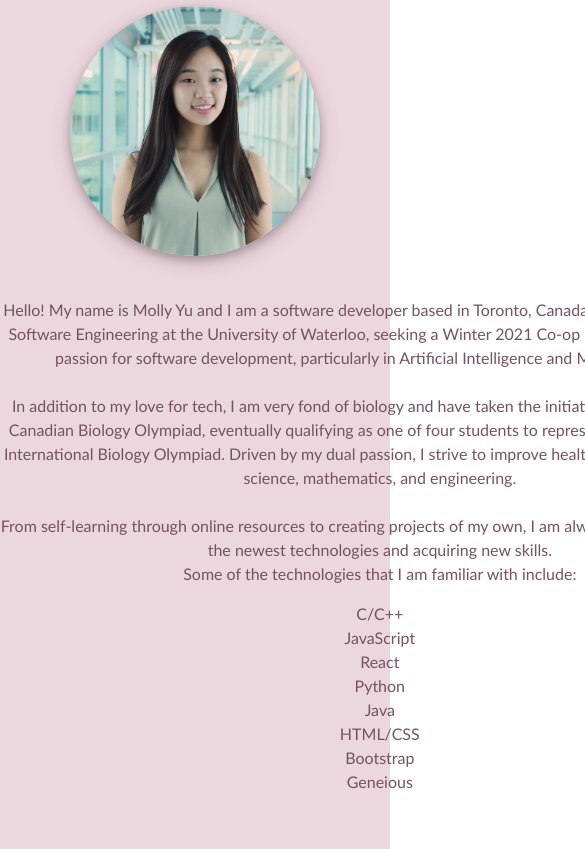
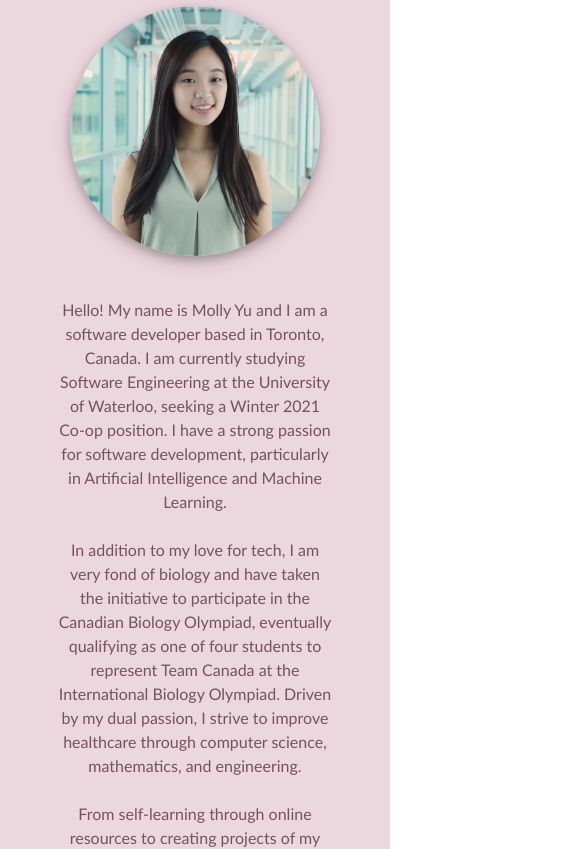
Before and after one commit to molly-yu/react-bootstrap, a React (Create React App) app: page /about in a window 390 px wide. Shown: the part 1019-1868 px from the top of the page, 585 px wide, since content can reach past the window. Built offline with nearby package versions, Linux system fonts and the light colour scheme.

Commit message:
Fixed width on mobile devices

```diff
--- a/src/About.js
+++ b/src/About.js
@@ -28,7 +28,7 @@ const Styles = styled.div`
     margin-left: auto;
     margin-right: auto;
     margin-top:5vh;
-    width:90vh;
+    width:70%;
     text-align:center;
   }
 
```
Also changed, not shown: src/App.css (line endings or trailing spaces).
